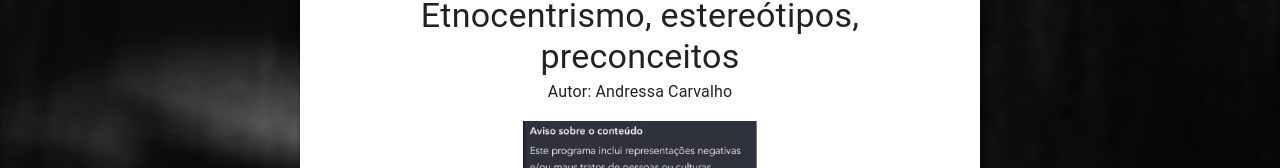
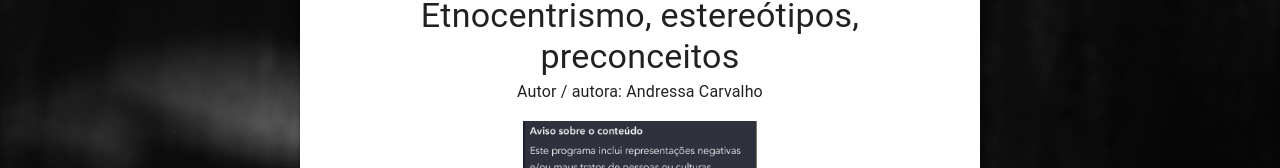
Before and after one commit to Romario-Negreiros/EDS, a Next.js app: page /andressa/1 in a window 1280 px wide. Shown: the part 130-298 px from the top of the page. Built offline with nearby package versions, Linux system fonts and the light colour scheme.

Commit message:
Update page.tsx

```diff
--- a/src/app/[author]/[postId]/page.tsx
+++ b/src/app/[author]/[postId]/page.tsx
@@ -83,7 +83,7 @@ export default function Post({ params: { author, postId } }: Props) {
                     component="p"
                     sx={{ textAlign: "center" }}
                 >
-                    Autor:{" "}
+                    Autor / autora:{" "}
                     {post.author}
                 </Typography>
                 <Box
```
